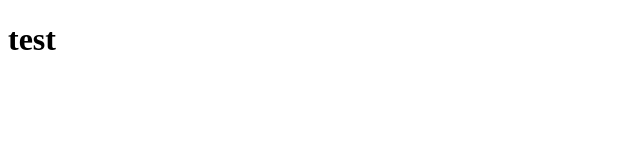
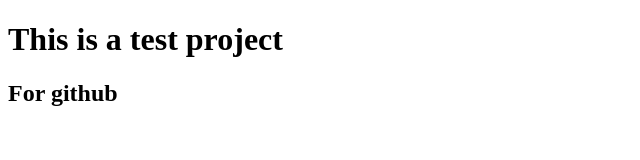
Before and after one commit to javedrifat/test1, a plain HTML site: page index.html in a window 1280 px wide. Shown: the whole page, without its empty margins (0-640 px from the left). Drawn offline with Linux system fonts and the light colour scheme.

Commit message:
update the headings
update the headings

```diff
--- a/index.html
+++ b/index.html
@@ -6,6 +6,7 @@
 	<title>test</title>
 </head>
 <body>
-	<h1>test</h1>
+	<h1>This is a test project</h1>
+	<h2>For github</h2>
 </body>
 </html>
```
